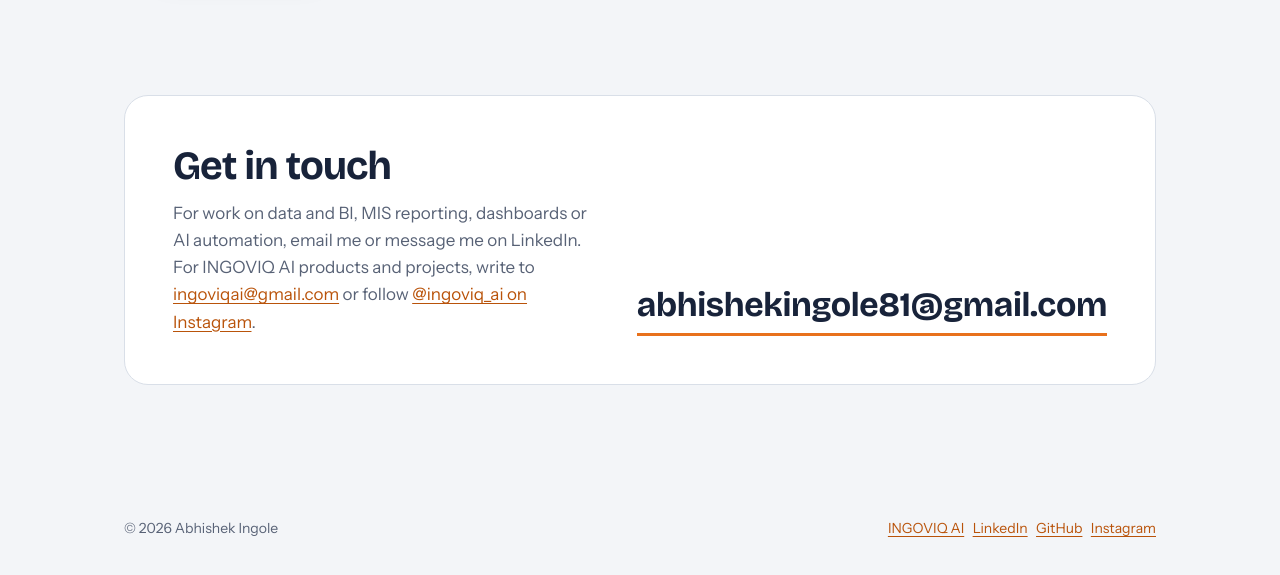
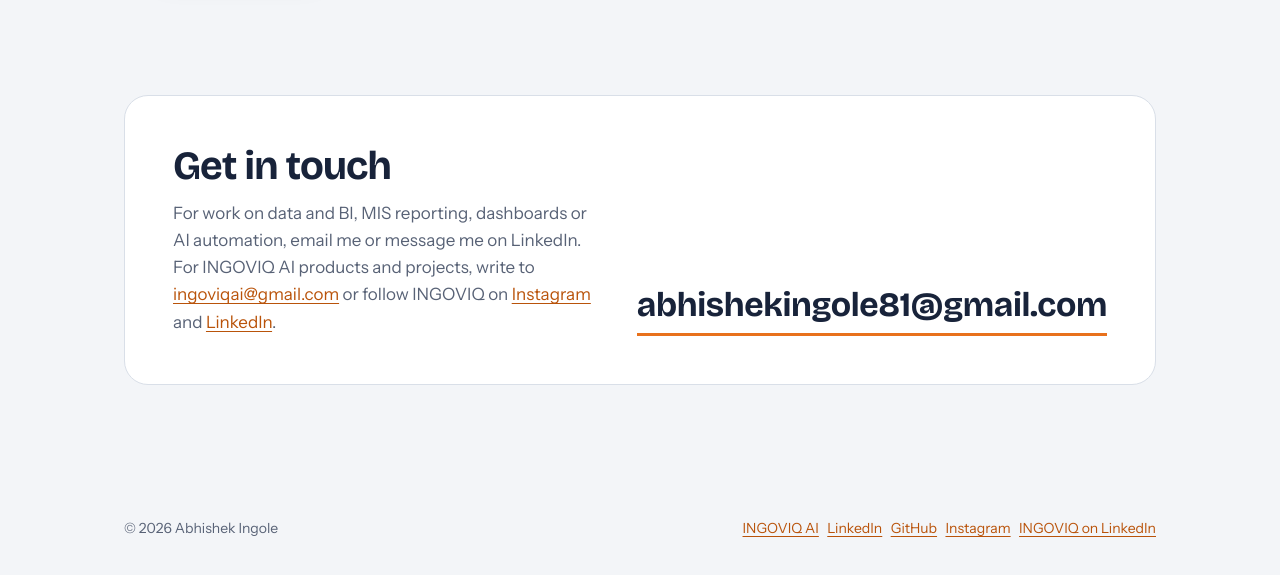
Before and after one commit to Abhi-ingole/Abhi-ingole.github.io, a plain HTML site: page index.html in a window 1280 px wide. Shown: the part 8506-9081 px from the top of the page. Drawn offline with nearby package versions, Linux system fonts and the light colour scheme.

Commit message:
Add INGOVIQ AI LinkedIn company page link; personal LinkedIn link corrected to abhishek-ingole-527518255
Co-Authored-By: Claude Opus 5.5 <noreply@anthropic.com>
Claude-Session: https://claude.ai/code/session_01RaJcPgbsKkPXd4THv1C4LU

```diff
--- a/index.html
+++ b/index.html
@@ -51,7 +51,7 @@
       "name": "LoanBazaar",
       "url": "https://loanbazaaronline.com"
     },
-    "founder": { "@type": "Organization", "@id": "https://ingoviq.vercel.app/#org", "name": "INGOVIQ AI", "url": "https://ingoviq.vercel.app/", "email": "ingoviqai@gmail.com", "sameAs": ["https://www.instagram.com/ingoviq_ai/"], "slogan": "Data In. Decisions Out." },
+    "founder": { "@type": "Organization", "@id": "https://ingoviq.vercel.app/#org", "name": "INGOVIQ AI", "url": "https://ingoviq.vercel.app/", "email": "ingoviqai@gmail.com", "sameAs": ["https://www.instagram.com/ingoviq_ai/", "https://www.linkedin.com/company/145504927/"], "slogan": "Data In. Decisions Out." },
     "hasOccupation": [
       { "@type": "Occupation", "name": "Founder, INGOVIQ AI" },
       { "@type": "Occupation", "name": "AI Automation Specialist", "occupationLocation": { "@type": "City", "name": "Mumbai" } },
@@ -63,7 +63,7 @@
     "address": { "@type": "PostalAddress", "addressLocality": "Mira Road, Mumbai", "addressRegion": "Maharashtra", "addressCountry": "IN" },
     "knowsAbout": ["Business intelligence", "Data analysis", "Excel", "SQL", "MySQL", "Power BI", "DAX", "Power Query", "Python", "MIS reporting", "Credit analysis", "AI automation", "n8n", "Workflow automation", "Marketing automation", "Dashboards", "Android development", "WhatsApp marketing", "Email marketing", "Web development", "Software testing"],
     "sameAs": [
-      "https://www.linkedin.com/in/abhishek-ingole-90b2913a8",
+      "https://www.linkedin.com/in/abhishek-ingole-527518255/",
       "https://github.com/Abhi-ingole",
       "https://ingoviq.vercel.app/",
       "https://www.instagram.com/ingoviq_ai/"
@@ -356,7 +356,7 @@ footer{padding:36px 0 48px;color:var(--slate);font-size:14px;display:flex;justif
           <a class="btn solid" href="#products"><svg viewBox="0 0 24 24" aria-hidden="true"><path d="M3 3v18h18"/><path d="m7 15 4-4 3 3 5-6"/></svg>See my products</a>
           <a class="btn" href="https://ingoviq.vercel.app/" target="_blank" rel="noopener"><svg viewBox="0 0 24 24" aria-hidden="true"><path d="M14 4h6v6M20 4l-9 9M18 14v5a1 1 0 0 1-1 1H5a1 1 0 0 1-1-1V7a1 1 0 0 1 1-1h5"/></svg>INGOVIQ AI</a>
           <a class="btn" href="mailto:abhishekingole81@gmail.com"><svg viewBox="0 0 24 24" aria-hidden="true"><rect x="3" y="5" width="18" height="14" rx="2"/><path d="m3 7 9 6 9-6"/></svg>Email me</a>
-          <a class="btn" href="https://www.linkedin.com/in/abhishek-ingole-90b2913a8" target="_blank" rel="noopener me"><svg viewBox="0 0 24 24" aria-hidden="true"><rect x="3" y="3" width="18" height="18" rx="3"/><path d="M8 10v7M8 7v.01M12 17v-4a2 2 0 0 1 4 0v4M12 10v7"/></svg>LinkedIn</a>
+          <a class="btn" href="https://www.linkedin.com/in/abhishek-ingole-527518255/" target="_blank" rel="noopener me"><svg viewBox="0 0 24 24" aria-hidden="true"><rect x="3" y="3" width="18" height="18" rx="3"/><path d="M8 10v7M8 7v.01M12 17v-4a2 2 0 0 1 4 0v4M12 10v7"/></svg>LinkedIn</a>
           <a class="btn" href="https://github.com/Abhi-ingole" target="_blank" rel="noopener me"><svg viewBox="0 0 24 24" aria-hidden="true"><path d="M9 19c-4 1.3-4-2-6-2.5M15 21v-3.5a3 3 0 0 0-.9-2.4c3-.3 6-1.5 6-6.6a5.2 5.2 0 0 0-1.4-3.6 4.8 4.8 0 0 0-.1-3.6s-1.1-.3-3.6 1.4a12.4 12.4 0 0 0-6.4 0C6.1 1 5 1.3 5 1.3a4.8 4.8 0 0 0-.1 3.6A5.2 5.2 0 0 0 3.5 8.5c0 5.1 3 6.3 6 6.6a3 3 0 0 0-.9 2.4V21"/></svg>GitHub</a>
           <a class="btn" href="https://www.instagram.com/ingoviq_ai/" target="_blank" rel="noopener"><svg viewBox="0 0 24 24" aria-hidden="true"><rect x="3" y="3" width="18" height="18" rx="5"/><circle cx="12" cy="12" r="4"/><path d="M17.5 6.5v.01"/></svg>INGOVIQ on Instagram</a>
         </div>
@@ -693,7 +693,7 @@ footer{padding:36px 0 48px;color:var(--slate);font-size:14px;display:flex;justif
     <section id="contact" class="contact" aria-labelledby="contact-h">
       <div>
         <h2 class="sec" id="contact-h">Get in touch</h2>
-        <p>For work on data and BI, MIS reporting, dashboards or AI automation, email me or message me on LinkedIn. For INGOVIQ AI products and projects, write to <a href="mailto:ingoviqai@gmail.com">ingoviqai@gmail.com</a> or follow <a href="https://www.instagram.com/ingoviq_ai/" target="_blank" rel="noopener">@ingoviq_ai on Instagram</a>.</p>
+        <p>For work on data and BI, MIS reporting, dashboards or AI automation, email me or message me on LinkedIn. For INGOVIQ AI products and projects, write to <a href="mailto:ingoviqai@gmail.com">ingoviqai@gmail.com</a> or follow INGOVIQ on <a href="https://www.instagram.com/ingoviq_ai/" target="_blank" rel="noopener">Instagram</a> and <a href="https://www.linkedin.com/company/145504927/" target="_blank" rel="noopener">LinkedIn</a>.</p>
       </div>
       <a class="mail" href="mailto:abhishekingole81@gmail.com">abhishekingole81@gmail.com</a>
     </section>
@@ -701,7 +701,7 @@ footer{padding:36px 0 48px;color:var(--slate);font-size:14px;display:flex;justif
 
   <footer>
     <span>© 2026 Abhishek Ingole</span>
-    <span><a href="https://ingoviq.vercel.app/" target="_blank" rel="noopener">INGOVIQ AI</a> &nbsp; <a href="https://www.linkedin.com/in/abhishek-ingole-90b2913a8" target="_blank" rel="noopener me">LinkedIn</a> &nbsp; <a href="https://github.com/Abhi-ingole" target="_blank" rel="noopener me">GitHub</a> &nbsp; <a href="https://www.instagram.com/ingoviq_ai/" target="_blank" rel="noopener">Instagram</a></span>
+    <span><a href="https://ingoviq.vercel.app/" target="_blank" rel="noopener">INGOVIQ AI</a> &nbsp; <a href="https://www.linkedin.com/in/abhishek-ingole-527518255/" target="_blank" rel="noopener me">LinkedIn</a> &nbsp; <a href="https://github.com/Abhi-ingole" target="_blank" rel="noopener me">GitHub</a> &nbsp; <a href="https://www.instagram.com/ingoviq_ai/" target="_blank" rel="noopener">Instagram</a> &nbsp; <a href="https://www.linkedin.com/company/145504927/" target="_blank" rel="noopener">INGOVIQ on LinkedIn</a></span>
   </footer>
 </div>
 <script>
```
